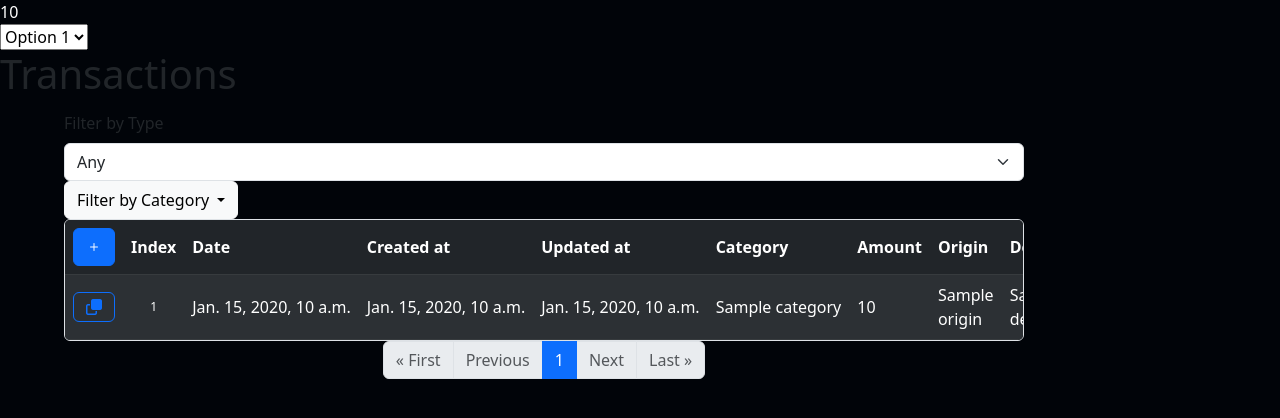
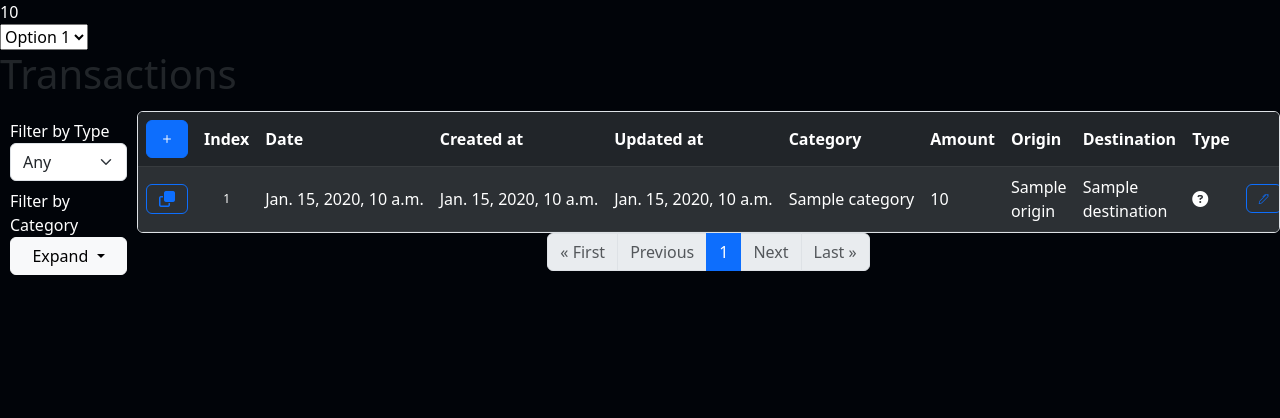
Before and after one commit to badutka/BudgetWebApp, a Django app: template budgetwebapp/budget/templates/budget/transactions.html in a window 1280 px wide. Shown: the part 104-522 px from the top of the page. Run offline with Django 4.2, Linux system fonts and the light colour scheme; the template is opened without the code that fills it: most values are stand-ins (such as "Sample title", 1, 10 or a date in 2020); some libraries are stand-ins or nearby versions.

Commit message:
updated htrml and css for transactions table and filters

```diff
--- a/budgetwebapp/budget/static/budget/bs5_tables.css
+++ b/budgetwebapp/budget/static/budget/bs5_tables.css
@@ -21,6 +21,12 @@
 
 .fit-content{
     width: 0;
+}
+
+.filter-label{
+    color: white;
+    margin-bottom: 0;
+    margin-top: .5rem;
 }
 
 .income-balance-bg{
--- a/budgetwebapp/budget/templates/budget/transactions.html
+++ b/budgetwebapp/budget/templates/budget/transactions.html
@@ -14,17 +14,19 @@
 </select>
 
 <h1>Transactions</h1>
+<!--<div style="display: flex; flex-wrap: wrap; margin-top: 1%; margin-left: 5%;">-->
+<!-- Flex container -->
+<div style="display: flex; margin-top: 1%; margin-left: 10px;">
 
-<div id='transactions-table' style="width: 75%; margin-left: 5%; margin-top: 1%;">
-
-    <form id="transaction-filter-form"
+    <!-- Filters Sidebar -->
+    <form style="width: 150px; margin-right: 10px;" id="transaction-filter-form"
           hx-get="{% url 'budget:transactions' %}"
           hx-target="#transaction-table-content"
           hx-push-url="true"
           hx-trigger="change from:select, change from:input[name='category']:not(#category-select-all)">
 
         <!-- Transaction Type Dropdown -->
-        <label for="transaction_type" class="form-label">Filter by Type</label>
+        <label for="transaction_type" class="form-label filter-label">Filter by Type</label>
         <select name="transaction_type" id="transaction_type" class="form-select">
             <option value="">Any</option>
             {% for val, label in transaction_type_choices %}
@@ -35,13 +37,17 @@
         </select>
 
         <!-- Dropdown-style Category Filter -->
+        <label class="form-label filter-label">Filter by Category</label>
         <div class="dropdown">
             <button class="btn btn-light dropdown-toggle" type="button" id="categoryDropdownButton"
-                    data-bs-toggle="dropdown" aria-expanded="false">
-                Filter by Category
+                    data-bs-toggle="dropdown" aria-expanded="false"
+                    style="width: 100%; white-space: nowrap; overflow: hidden; text-overflow: ellipsis;">
+                Expand
             </button>
 
-            <div class="dropdown-menu p-3" style="min-width: 250px;" aria-labelledby="categoryDropdownButton">
+            <div class="dropdown-menu p-3"
+                 style="width: 100%; max-width: 100%; box-sizing: border-box;"
+                 aria-labelledby="categoryDropdownButton">
                 <fieldset class="mb-0">
                     <div class="form-check">
                         <input class="form-check-input"
@@ -60,8 +66,7 @@
                                name="category"
                                value="{{ category.id }}"
                                id="category-{{ category.id }}"
-
-                                {% if not request.GET.category or category.id|stringformat:"s" in request.GET|getlist:"category" %}checked{% endif %}>
+                               {% if not request.GET.category or category.id|stringformat:"s" in request.GET|getlist:"category" %}checked{% endif %}>
                         <label class="form-check-label" for="category-{{ category.id }}">
                             {{ category.name }}
                         </label>
@@ -73,12 +78,17 @@
 
     </form>
 
-    {% include 'budget/transactions_table.html' with transactions_page_obj=transactions_page_obj %}
+    <!-- Transactions Table -->
+    <div id="transactions-table" style="width: 90%;">
+        {% include 'budget/transactions_table.html' with transactions_page_obj=transactions_page_obj %}
+    </div>
 
+</div>
+<!--</div>-->
 
-    <div id="modal" class="modal fade">
-        <div id="dialog" class="modal-dialog" hx-target="this"></div>
-    </div>
+<!-- Modal -->
+<div id="modal" class="modal fade">
+    <div id="dialog" class="modal-dialog" hx-target="this"></div>
 </div>
 
 {% endblock content %}
```
